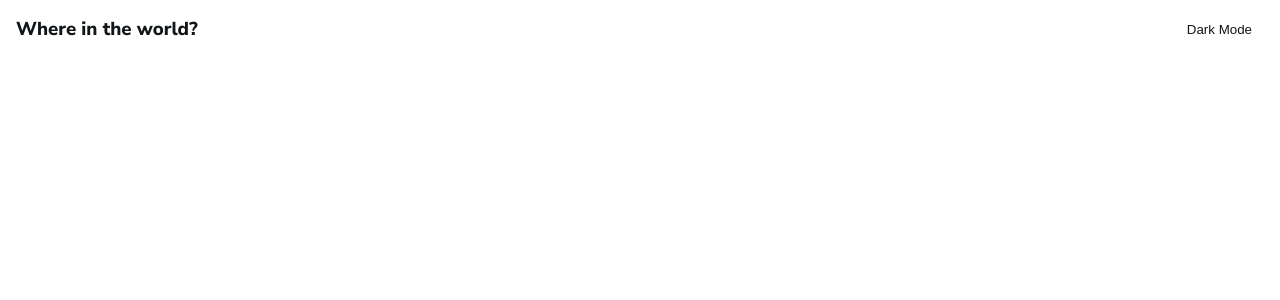
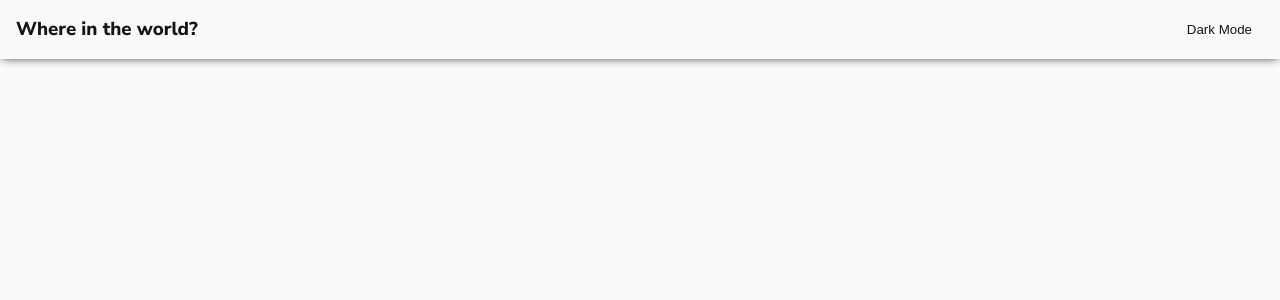
Before and after one commit to tomzacchia/countries-explorer, a React (Create React App) app: page / in a window 1280 px wide. Shown: the top 300 px of the page. Built offline with nearby package versions, Linux system fonts and the light colour scheme.

Commit message:
Add header background color

```diff
--- a/src/components/header/header.styles.js
+++ b/src/components/header/header.styles.js
@@ -4,4 +4,9 @@ export const HeaderContainer = styled.div`
   padding: 1rem;
   display: flex;
   justify-content: space-between;
+  background-color: ${({ theme }) =>
+    theme.elementBackgroundColor
+      ? theme.elementBackgroundColor
+      : "transparent"};
+  box-shadow: 0px 0px 10px -2px #000000;
 `;
--- /dev/null
+++ b/src/styles/colors.js
@@ -0,0 +1,17 @@
+/*
+- Dark Blue (Dark Mode Elements): #2b3945
+- Very Dark Blue (Dark Mode Background): #202c37
+- Very Dark Blue (Light Mode Text): #111517
+- Dark Gray (Light Mode Input): #858585
+- Very Light Gray (Light Mode Background): #fafafa
+- White (Dark Mode Text & Light Mode Elements): hsl(0, 0%, 100%)
+*/
+
+export const DARK_BLUE = "#2B3945";
+export const DARK_BLUE_BG = "#202C37";
+
+export const VERY_LIGHT_GRAY_BG = "#FAFAFA";
+export const DARK_GRAY = "#858585";
+export const DARK_BLUE_TEXT = "#111517";
+
+export const WHITE = "#FFF";
--- a/src/styles/theme.js
+++ b/src/styles/theme.js
@@ -1,9 +1,12 @@
+import * as COLORS from "./colors";
+
 export const lightTheme = {
-  body: "#FFF",
-  text: "#111517",
+  body: COLORS.VERY_LIGHT_GRAY_BG,
+  text: COLORS.DARK_BLUE_TEXT,
 };
 
 export const darkTheme = {
-  body: "#202C37",
-  text: "#FFF",
+  body: COLORS.DARK_BLUE_BG,
+  elementBackgroundColor: COLORS.DARK_BLUE,
+  text: COLORS.WHITE,
 };
```
